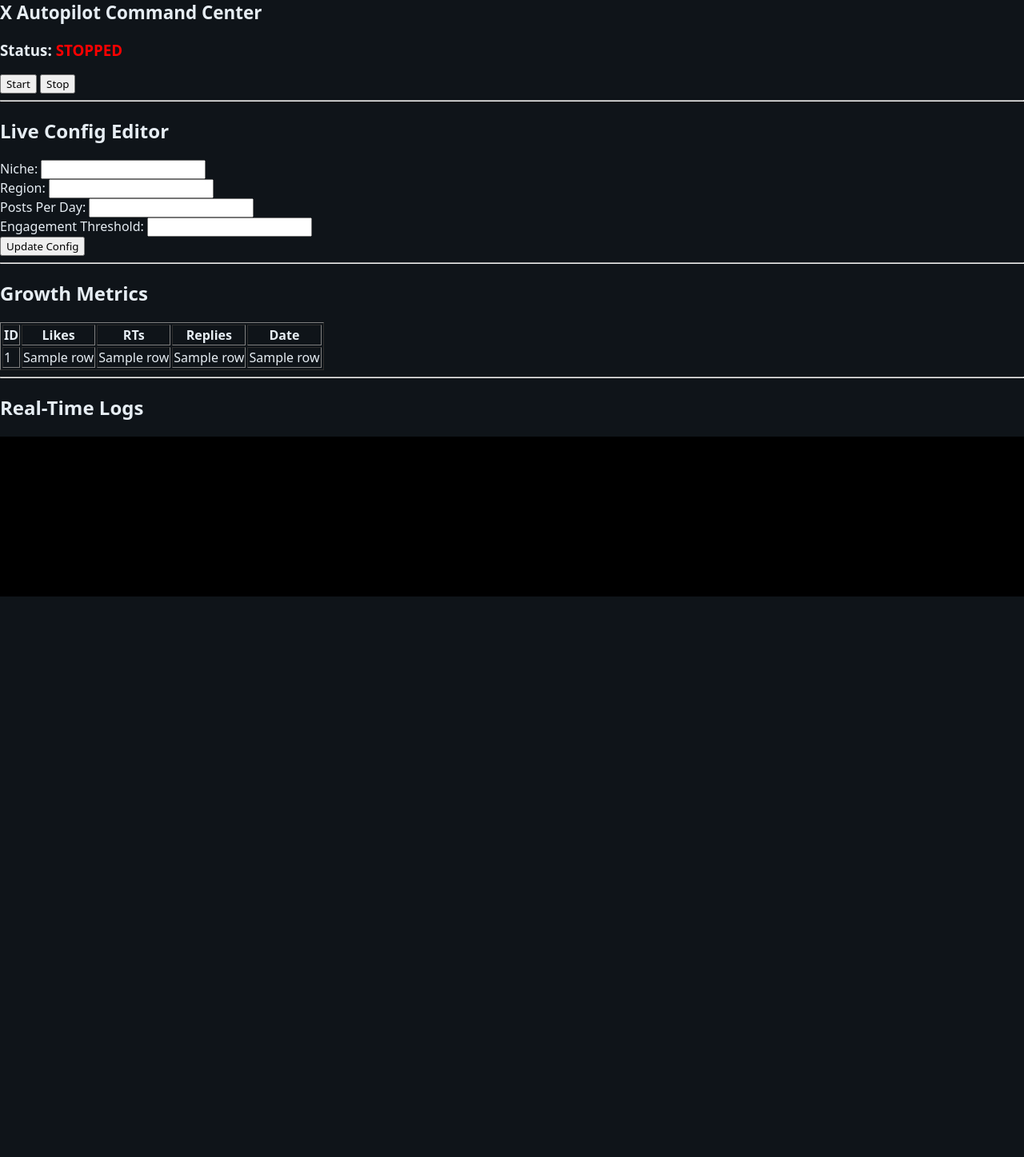
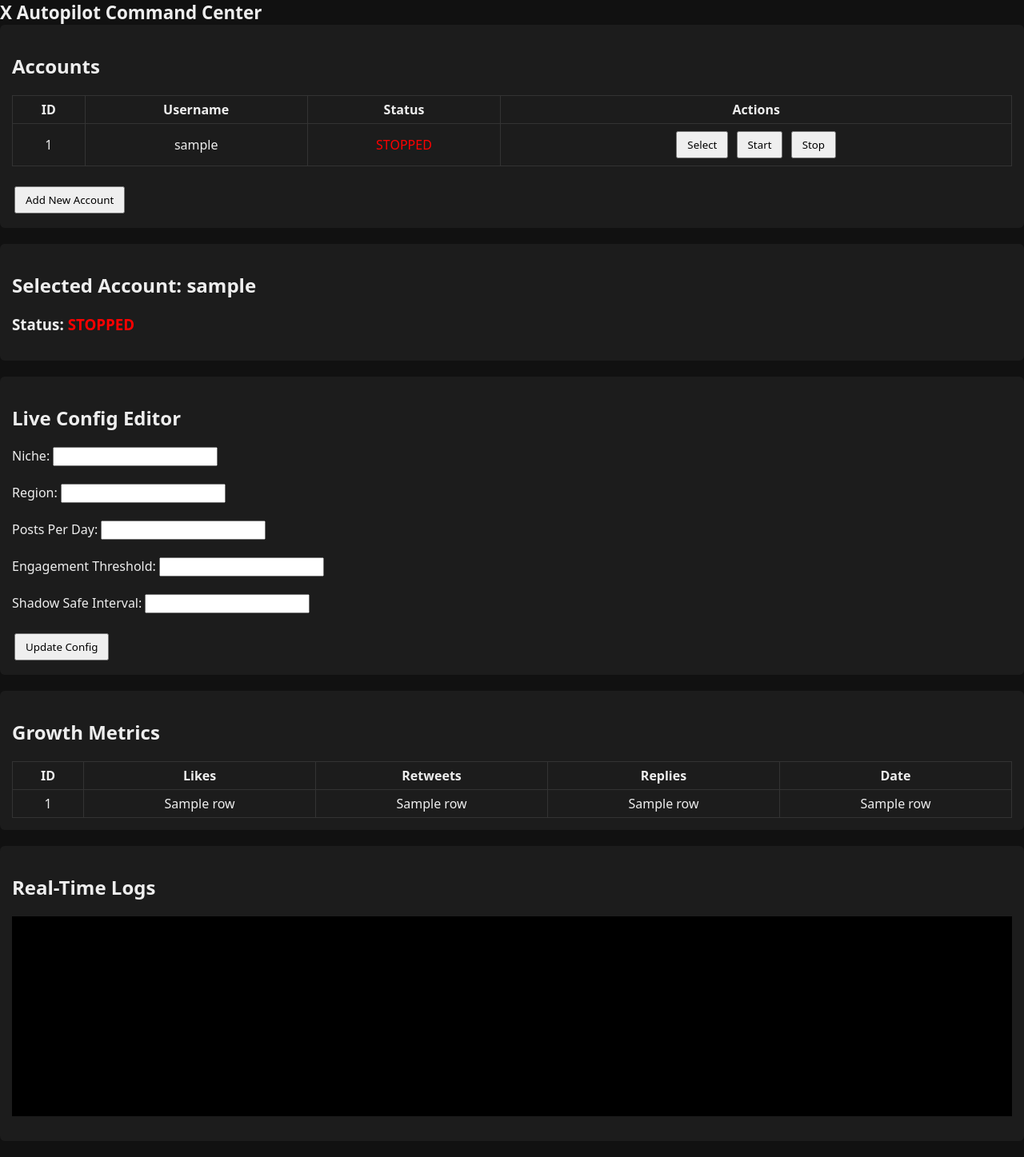
Before and after one commit to Neuro-svj/X-automated, a Flask app: template templates/index.html in a window 1280 px wide. Shown: the whole page at 80% size. Before the commit the page ends 746 px from the top, so only its background shows below. Run offline with Flask 3, Linux system fonts and the light colour scheme; the template is opened without the code that fills it: most values are stand-ins (such as "Sample title", 1, 10 or a date in 2020).

Commit message:
Modify title and enhance account selection features
Updated the title to 'X Autopilot Control Center' and added a new function to select accounts. Adjusted the interval for loading logs and added a new input field for 'Shadow Safe Interval' in the config editor.

```diff
--- a/templates/index.html
+++ b/templates/index.html
@@ -1,8 +1,9 @@
 <!DOCTYPE html>
 <html>
 <head>
-    <title>X Autopilot Control</title>
+    <title>X Autopilot Control Center</title>
     <link rel="stylesheet" href="/static/dashboard.css">
+
     <script>
         function loadLogs() {
             fetch("/logs")
@@ -12,40 +13,165 @@
                 });
         }
 
-        setInterval(loadLogs, 5000);
+        function selectAccount(account_id) {
+            window.location.href = "/?account_id=" + account_id;
+        }
+
+        setInterval(loadLogs, 4000);
+        window.onload = loadLogs;
     </script>
+
+    <style>
+        body {
+            font-family: Arial;
+            background-color: #111;
+            color: #eee;
+        }
+
+        button {
+            padding: 6px 12px;
+            margin: 3px;
+            cursor: pointer;
+        }
+
+        .running {
+            color: lime;
+        }
+
+        .stopped {
+            color: red;
+        }
+
+        .panel {
+            background: #1c1c1c;
+            padding: 15px;
+            margin-bottom: 20px;
+            border-radius: 6px;
+        }
+
+        table {
+            width: 100%;
+            border-collapse: collapse;
+        }
+
+        th, td {
+            border: 1px solid #333;
+            padding: 6px;
+            text-align: center;
+        }
+
+        tr:hover {
+            background-color: #222;
+        }
+
+        #logbox {
+            background: black;
+            color: lime;
+            height: 250px;
+            overflow: auto;
+            padding: 10px;
+        }
+    </style>
 </head>
+
 <body>
 
 <h1>X Autopilot Command Center</h1>
 
+<!-- ================= ACCOUNTS PANEL ================= -->
+
+<div class="panel">
+    <h2>Accounts</h2>
+
+    <table>
+        <tr>
+            <th>ID</th>
+            <th>Username</th>
+            <th>Status</th>
+            <th>Actions</th>
+        </tr>
+
+        {% for acc in accounts %}
+        <tr>
+            <td>{{ acc.id }}</td>
+            <td>{{ acc.username }}</td>
+
+            <td>
+                {% if acc.running %}
+                    <span class="running">RUNNING</span>
+                {% else %}
+                    <span class="stopped">STOPPED</span>
+                {% endif %}
+            </td>
+
+            <td>
+                <button onclick="selectAccount({{ acc.id }})">Select</button>
+                <a href="/start/{{ acc.id }}"><button>Start</button></a>
+                <a href="/stop/{{ acc.id }}"><button>Stop</button></a>
+            </td>
+        </tr>
+        {% endfor %}
+    </table>
+
+    <br>
+    <a href="/add_account"><button>Add New Account</button></a>
+</div>
+
+<!-- ================= SELECTED ACCOUNT SECTION ================= -->
+
+{% if selected_account %}
+
+<div class="panel">
+    <h2>Selected Account: {{ selected_account.username }}</h2>
+
     <h3>Status:
-    {% if running %}
-        <span style="color:lime">RUNNING</span>
+        {% if selected_account.running %}
+            <span class="running">RUNNING</span>
         {% else %}
-        <span style="color:red">STOPPED</span>
+            <span class="stopped">STOPPED</span>
         {% endif %}
     </h3>
+</div>
 
-<a href="/start"><button>Start</button></a>
-<a href="/stop"><button>Stop</button></a>
+<!-- ================= CONFIG EDITOR ================= -->
 
-<hr>
+<div class="panel">
+    <h2>Live Config Editor</h2>
 
-<h2>Live Config Editor</h2>
-<form method="POST" action="/update_config">
-    Niche: <input name="niche" value="{{ config.niche }}"><br>
-    Region: <input name="region" value="{{ config.region }}"><br>
-    Posts Per Day: <input name="posts_per_day" value="{{ config.posts_per_day }}"><br>
-    Engagement Threshold: <input name="engagement_threshold" value="{{ config.engagement_threshold }}"><br>
+    <form method="POST" action="/update_config/{{ selected_account.id }}">
+        Niche:
+        <input name="niche" value="{{ config.niche }}"><br><br>
+
+        Region:
+        <input name="region" value="{{ config.region }}"><br><br>
+
+        Posts Per Day:
+        <input name="posts_per_day" value="{{ config.posts_per_day }}"><br><br>
+
+        Engagement Threshold:
+        <input name="engagement_threshold" value="{{ config.engagement_threshold }}"><br><br>
+
+        Shadow Safe Interval:
+        <input name="shadow_safe_interval" value="{{ config.shadow_safe_interval }}"><br><br>
+
         <button type="submit">Update Config</button>
     </form>
+</div>
 
-<hr>
+<!-- ================= METRICS TABLE ================= -->
 
+<div class="panel">
     <h2>Growth Metrics</h2>
-<table border="1">
-<tr><th>ID</th><th>Likes</th><th>RTs</th><th>Replies</th><th>Date</th></tr>
+
+    <table>
+        <tr>
+            <th>ID</th>
+            <th>Likes</th>
+            <th>Retweets</th>
+            <th>Replies</th>
+            <th>Date</th>
+        </tr>
+
         {% for row in metrics %}
         <tr>
             <td>{{ row[0] }}</td>
@@ -56,11 +182,16 @@
         </tr>
         {% endfor %}
     </table>
+</div>
 
-<hr>
+{% endif %}
 
+<!-- ================= LOG PANEL ================= -->
+
+<div class="panel">
     <h2>Real-Time Logs</h2>
-<pre id="logbox" style="background:black;color:lime;height:200px;overflow:auto;"></pre>
+    <pre id="logbox"></pre>
+</div>
 
 </body>
 </html>
```
Lines whose indentation alone changed are shown as unchanged.
